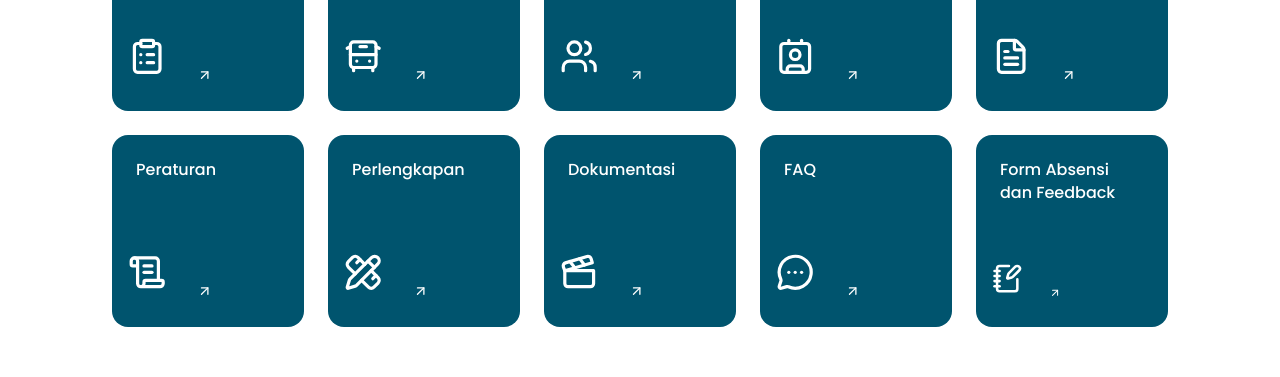
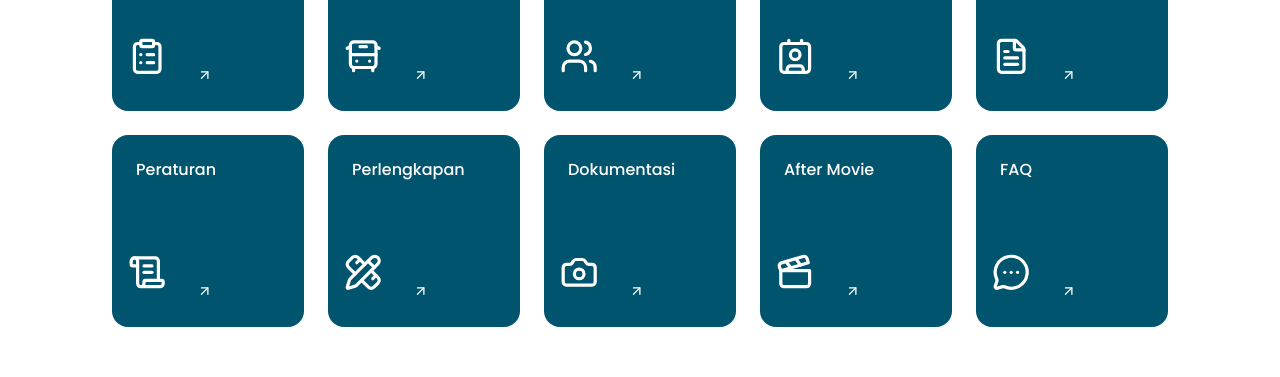
Before and after one commit to Gimerbone/DDSEAL-Linktree, a React (Vite) app: page / in a window 1280 px wide. Shown: the part 1960-2337 px from the top of the page. Built offline with nearby package versions, Linux system fonts and the light colour scheme; no server answers; the database is empty.

Commit message:
Adding after Movie to quicklink

```diff
--- a/src/blocks/QuickLinks.tsx
+++ b/src/blocks/QuickLinks.tsx
@@ -1,6 +1,6 @@
 import { type LucideIcon } from "lucide-react";
 import { NotebookPen, Clapperboard, ArrowUpRight, Users, ClipboardList, FileText } from "lucide-react";
-import { Contact, ScrollText, BusFront, PencilRuler, MessageCircleMore } from "lucide-react";
+import { Contact, ScrollText, BusFront, PencilRuler, MessageCircleMore, Camera } from "lucide-react";
 
 import { toast } from "sonner";
 import {
@@ -30,7 +30,8 @@ export default function QuickLinks() {
                 <LinkContainer icon={FileText} title = "Template Dispen" link="https://drive.google.com/file/d/1M4ORLRumG3R0jUP_-dclo4Ea5i0guiBZ/view?usp=drive_link"/>
                 <LinkContainer icon={ScrollText} title = "Peraturan" link="https://drive.google.com/file/d/1yLOYd7zpWKpBskLuO2Hjn-RQEWkPGgFr/view?usp=drive_link"/>
                 <LinkContainer icon={PencilRuler} title = "Perlengkapan" link="https://drive.google.com/file/d/1r9W961UPm6sdCHvx53SKHP_KQ_-qlL1E/view?usp=drive_link"/>
-                <LinkContainer icon={Clapperboard} title = "Dokumentasi" link="https://drive.google.com/drive/folders/1MR4jaScESjPyaXcDa9KJhzpEzjSunVgA"/>
+                <LinkContainer icon={Camera} title = "Dokumentasi" link="https://drive.google.com/drive/folders/1MR4jaScESjPyaXcDa9KJhzpEzjSunVgA"/>
+                <LinkContainer icon={Clapperboard} title = "After Movie" link="https://www.instagram.com/reel/DR1HOenkrwy/?utm_source=ig_web_copy_link"/>
 
                 <Dialog>
                     <DialogTrigger>
@@ -127,8 +128,6 @@ export default function QuickLinks() {
                         </div>
                     </DialogContent>
                 </Dialog>
-
-                <LinkContainer icon={NotebookPen} title = "Form Absensi dan Feedback" link="https://bit.ly/PRESENSI-DOUBLEDECKER2025"/>
             </div>
         </div>
     )
```
